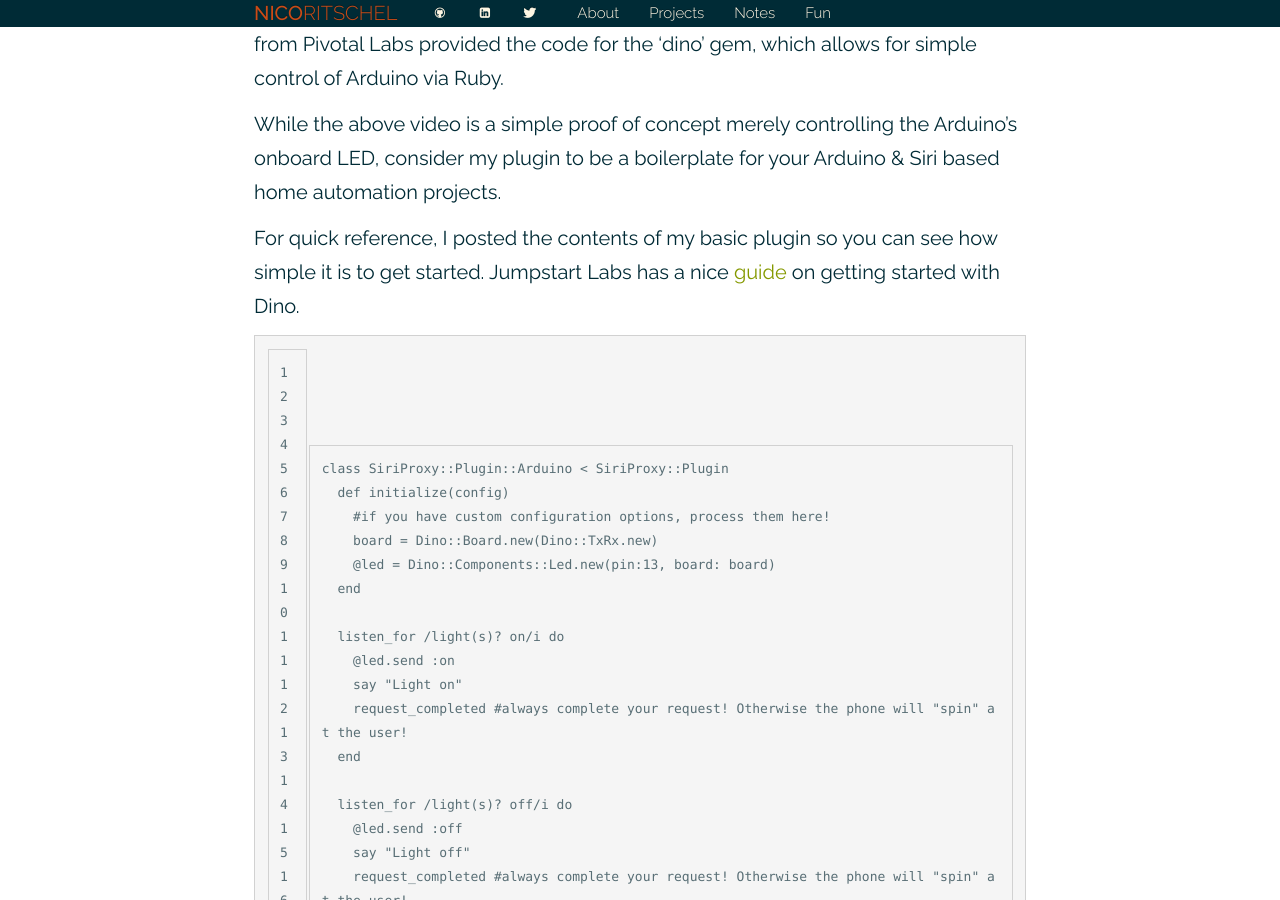
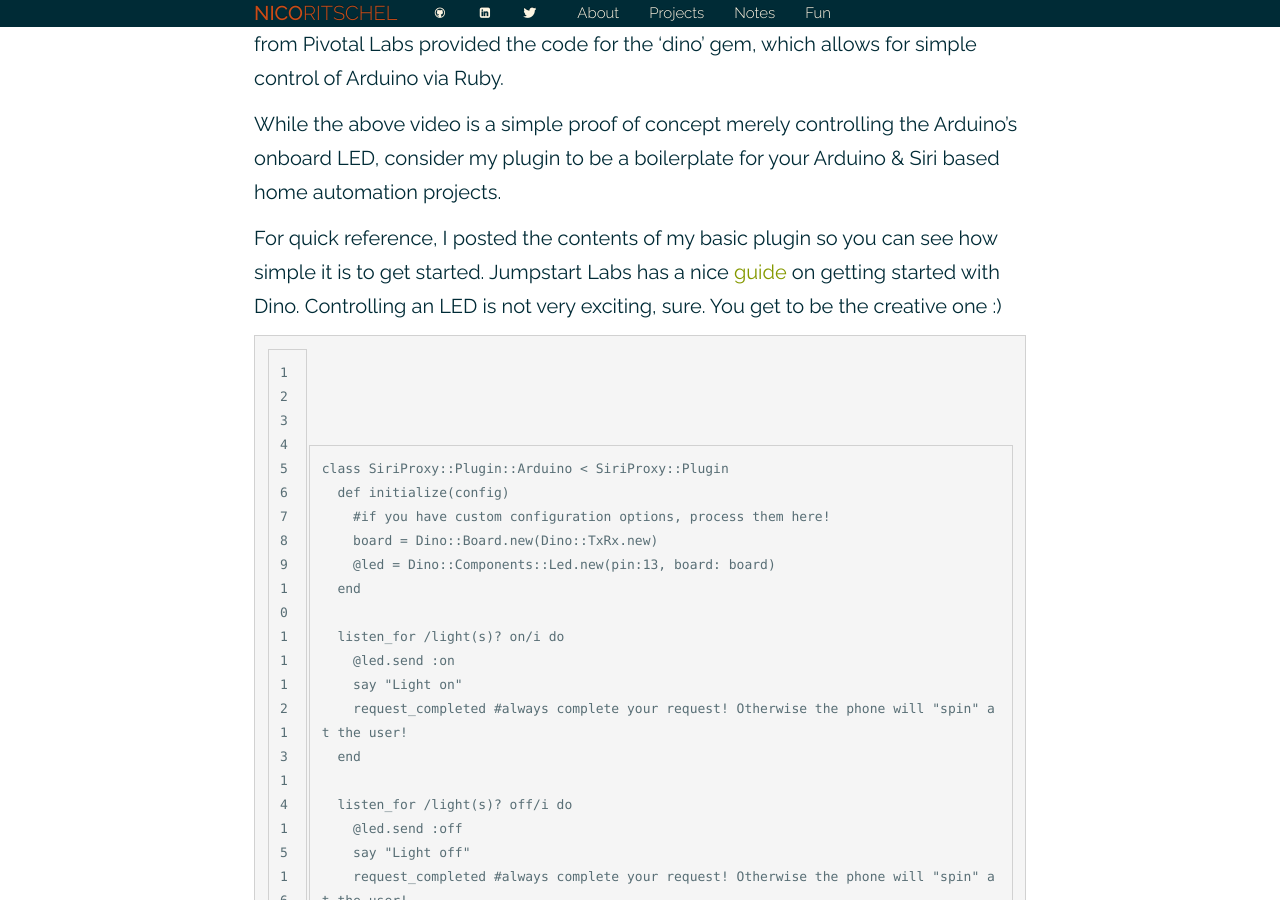
Before and after one commit to nicosuave/nicosuave.github.io, a Jekyll site: the page built from _posts/2013-01-27-Commanding-Arduino-with-Siri-via-Ruby.md, in a window 1280 px wide and 900 px high, scrolled down 534 px. Built offline with Jekyll 4.4.1, drawn with Linux system fonts in a browser that asks for light colours; nearby versions of some CDN libraries; Markdown is read by kramdown in place of the engine named in the settings; comment, search, counter and statistics services are not loaded.

Commit message:
Updated post

```diff
--- a/_posts/2013-01-27-Commanding-Arduino-with-Siri-via-Ruby.md
+++ b/_posts/2013-01-27-Commanding-Arduino-with-Siri-via-Ruby.md
@@ -12,7 +12,7 @@
 
 While the above video is a simple proof of concept merely controlling the Arduino's onboard LED, consider my plugin to be a boilerplate for your Arduino & Siri based home automation projects.
 
-For quick reference, I posted the contents of my basic plugin so you can see how simple it is to get started. Jumpstart Labs has a nice [guide](http://tutorials.jumpstartlab.com/projects/arduino/introducing_arduino.html) on getting started with Dino.
+For quick reference, I posted the contents of my basic plugin so you can see how simple it is to get started. Jumpstart Labs has a nice [guide](http://tutorials.jumpstartlab.com/projects/arduino/introducing_arduino.html) on getting started with Dino. Controlling an LED is not very exciting, sure. You get to be the creative one :)
 
     class SiriProxy::Plugin::Arduino < SiriProxy::Plugin
       def initialize(config)
```
